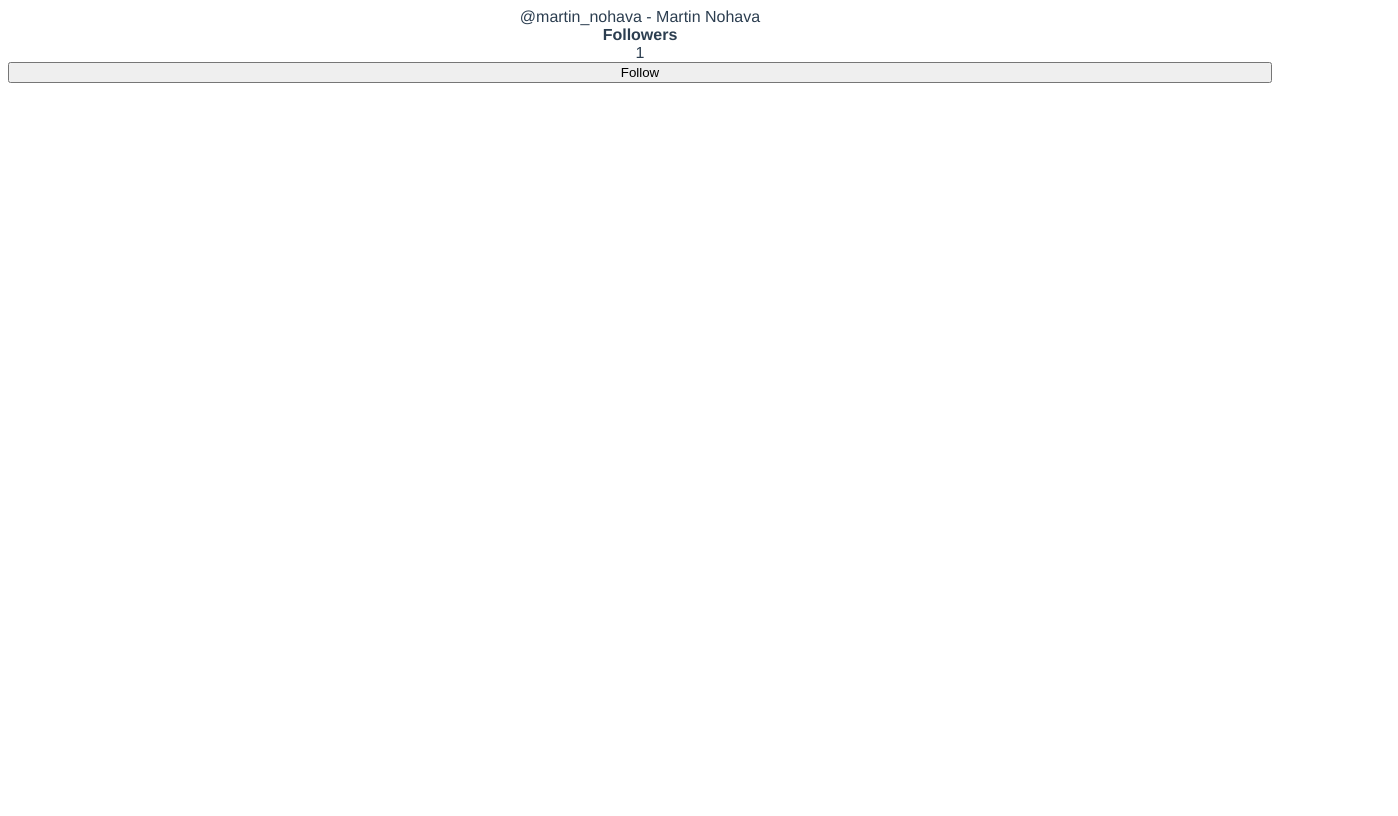
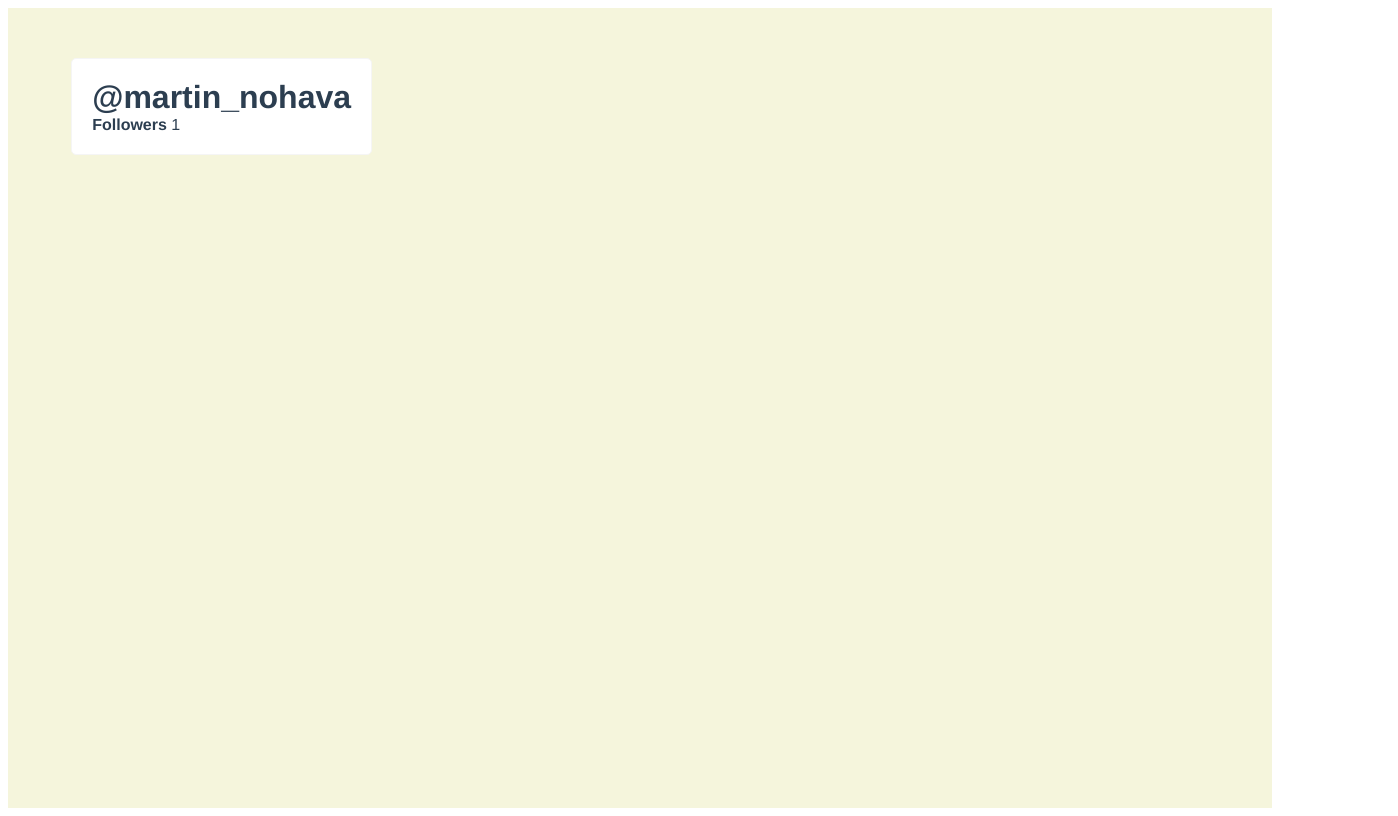
Before and after one commit to martin-nohava/VueTemplate, a Vue app: page / in a window 1280 px wide. Shown: the whole page, 1398 px wide, since content can reach past the window. Built offline with nearby package versions, Linux system fonts and the light colour scheme.

Commit message:
Start of chapter 4

```diff
--- a/src/App.vue
+++ b/src/App.vue
@@ -1,53 +1,16 @@
 <template>
   <div id="app">
-    {{user.username}} - {{fullName}}
-    <strong>Followers</strong>
-    {{folowers}}
-    <button @click="followUser">Follow</button>
+    <UserProfile></UserProfile>
   </div>
 </template>
 
 <script>
+import UserProfile from './components/UserProfile';
+
 export default {
   name: 'App',
-  //Function for storing and returning data of our application
-  data() {
-    return {
-      folowers: 0,
-      //Temp user object
-      user: {
-        id: 1,
-        username: '@martin_nohava',
-        firstName: 'Martin',
-        lastName: 'Nohava',
-        email: 'martin@nohava.cz',
-        isAdmin: true
-      }
-    }
-  },
-  //Watches a datapoint and when change is detected on that datapoint this method is executed
-  watch: {
-    folowers(newFollowerCount, oldFollowerCount) {
-      if (oldFollowerCount < newFollowerCount) {
-        console.log(`${this.user.username} has gained a follower! Congrats!`);
-      }
-    }
-  },
-  //Object for computed data
-  computed: {
-    fullName() {
-      //${} is used for formating text insted of this.user.firstName + this.user.lastName
-      return `${this.user.firstName} ${this.user.lastName}`;
-    }
-  },
-  methods: {
-    followUser() {
-      this.folowers++;
-    }
-  },
-  //Methot that runs when the component is loaded for the first time
-  mounted() {
-    this.followUser();
+  components: {
+    UserProfile
   }
 }
 </script>
@@ -58,8 +21,8 @@
   -webkit-font-smoothing: antialiased;
   -moz-osx-font-smoothing: grayscale;
   color: #2c3e50;
-  display: flex;
   flex-direction: column;
-  text-align: center;
+  min-height: 100vh;
+  background-color: beige;
 }
 </style>
--- /dev/null
+++ b/src/components/UserProfile.vue
@@ -0,0 +1,78 @@
+<template>
+  <div class="user-profile">
+    <div class="user-profile_user-panel">
+        <h1 class="user-profile_username">{{user.username}}</h1>
+        <div class="user-profile_follower-count">
+            <strong>Followers</strong> {{folowers}}
+        </div>
+    </div>
+  </div>
+</template>
+
+<script>
+export default {
+  name: 'UserProfile',
+  //Function for storing and returning data of our application
+  data() {
+    return {
+      folowers: 0,
+      //Temp user object
+      user: {
+        id: 1,
+        username: '@martin_nohava',
+        firstName: 'Martin',
+        lastName: 'Nohava',
+        email: 'martin@nohava.cz',
+        isAdmin: true
+      }
+    }
+  },
+  //Watches a datapoint and when change is detected on that datapoint this method is executed
+  watch: {
+    folowers(newFollowerCount, oldFollowerCount) {
+      if (oldFollowerCount < newFollowerCount) {
+        console.log(`${this.user.username} has gained a follower! Congrats!`);
+      }
+    }
+  },
+  //Object for computed data
+  computed: {
+    fullName() {
+      //${} is used for formating text insted of this.user.firstName + this.user.lastName
+      return `${this.user.firstName} ${this.user.lastName}`;
+    }
+  },
+  methods: {
+    followUser() {
+      this.folowers++;
+    }
+  },
+  //Methot that runs when the component is loaded for the first time
+  mounted() {
+    this.followUser();
+  }
+}
+</script>
+
+<style>
+.user-profile {
+    display: grid;
+    grid-template-columns: 1fr 3fr;
+    width: 100%;
+    padding: 50px 5%;
+}
+
+.user-profile_user-panel {
+    display: flex;
+    flex-direction: column;
+    margin-right: 50px;
+    padding: 20px;
+    background-color: white;
+    border-radius: 5px;
+    border: 1px solid whitesmoke;
+}
+
+h1 {
+    margin: 0;
+}
+</style>
```
